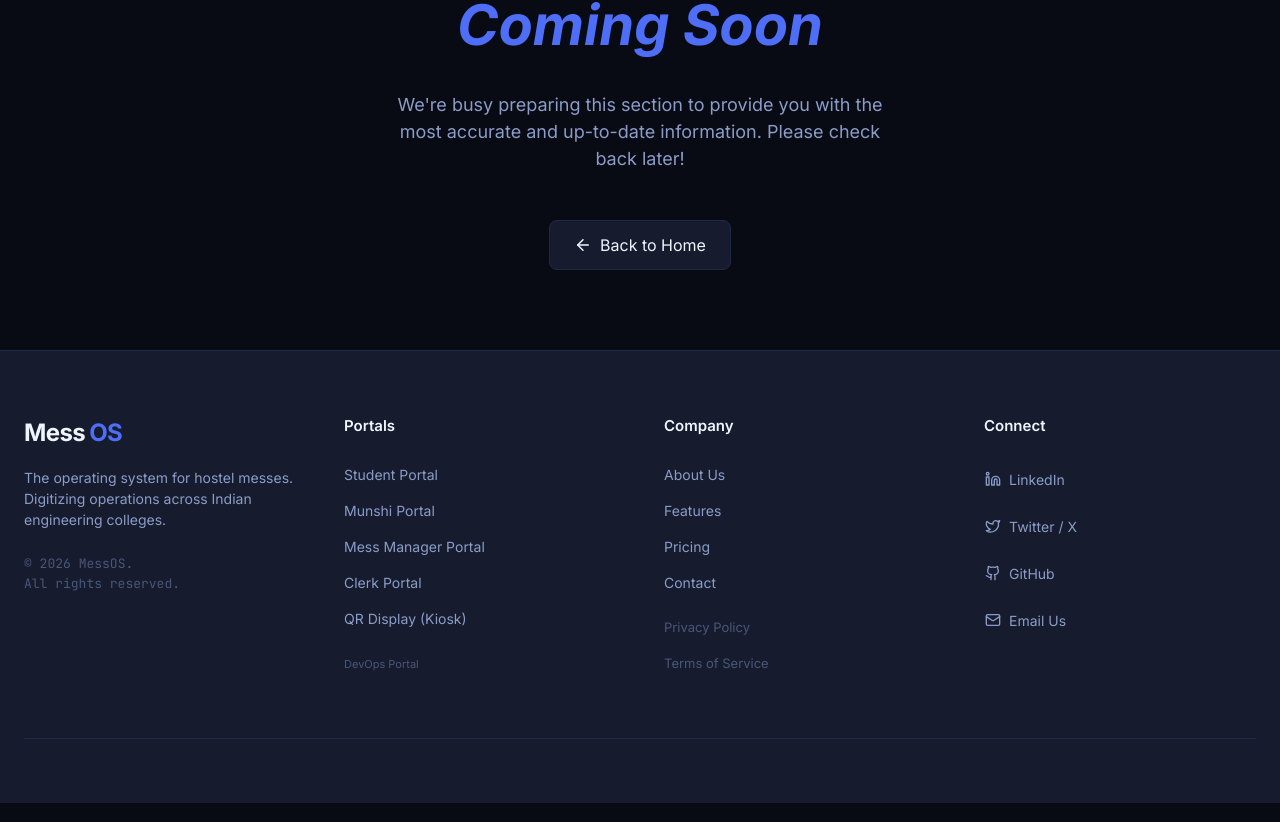
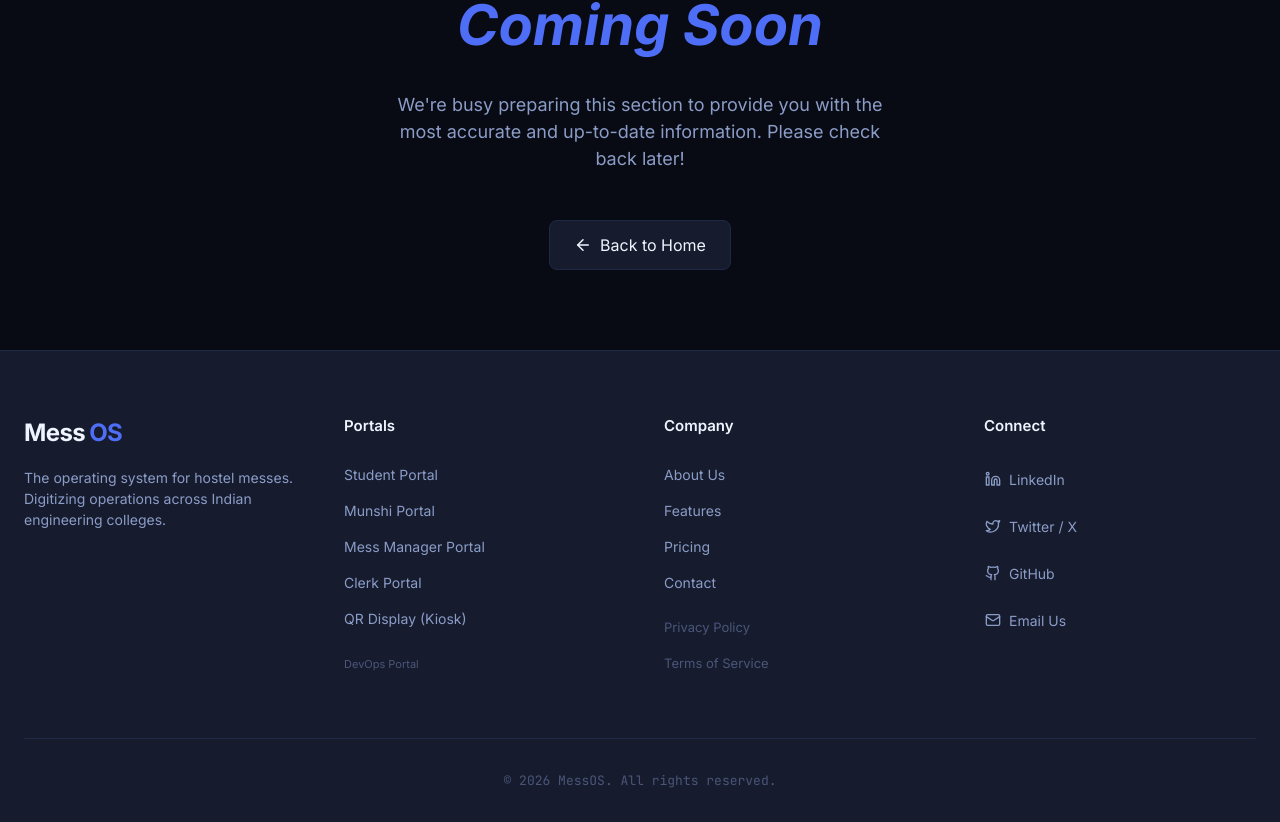
Before and after one commit to rinkudiwakar/MessOS, a React (Vite) app: page /tos in a window 1280 px wide. Shown: the part 341-1163 px from the top of the page. Built offline with nearby package versions, Linux system fonts and the light colour scheme.

Commit message:
feat: add Footer component with navigation links, social media icons, and copyright information.

```diff
--- a/src/components/Footer.tsx
+++ b/src/components/Footer.tsx
@@ -17,9 +17,6 @@ const Footer = () => {
             </div>
             <p className="text-[14px] text-text-secondary mb-6 max-w-xs">
               The operating system for hostel messes. Digitizing operations across Indian engineering colleges.
-            </p>
-            <p className="text-[13px] text-text-muted font-mono">
-              © {currentYear} <a href="https://admin-messos.vercel.app/" target="_blank" rel="noopener noreferrer" className="cursor-default text-text-muted hover:text-text-muted outline-none">MessOS</a>.<br />All rights reserved.
             </p>
           </div>
 
@@ -81,7 +78,9 @@ const Footer = () => {
 
         {/* Bottom Bar */}
         <div className="border-t border-border pt-8 flex flex-col items-center">
-          {/* Keeping flex structure if needed for future additions */}
+          <p className="text-[13px] text-text-muted font-mono text-center">
+            © {currentYear} MessOS. All rights reserved.
+          </p>
         </div>
       </div>
     </footer>
```
